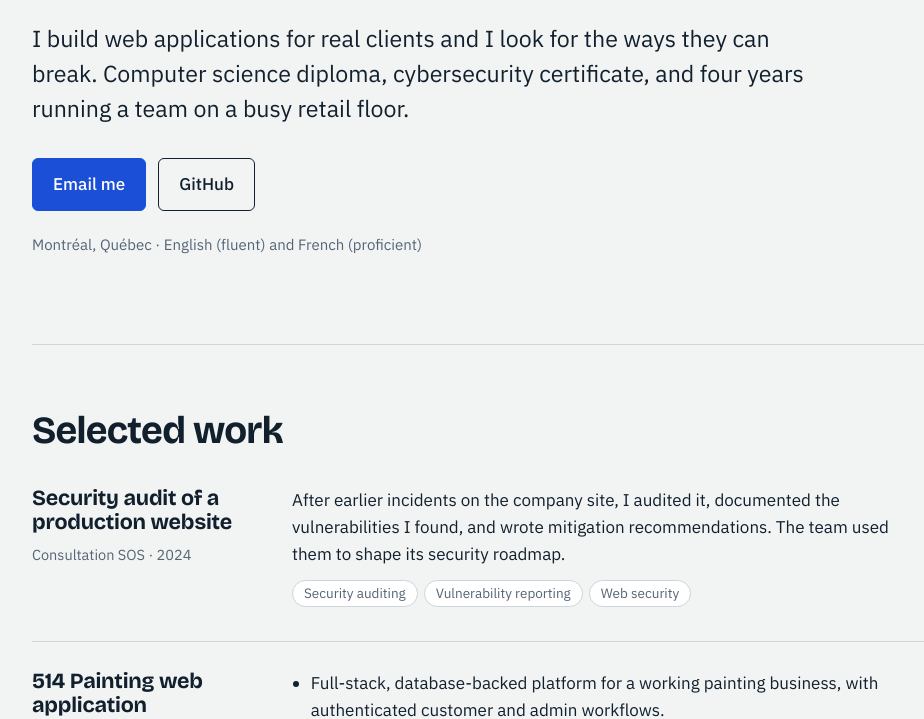
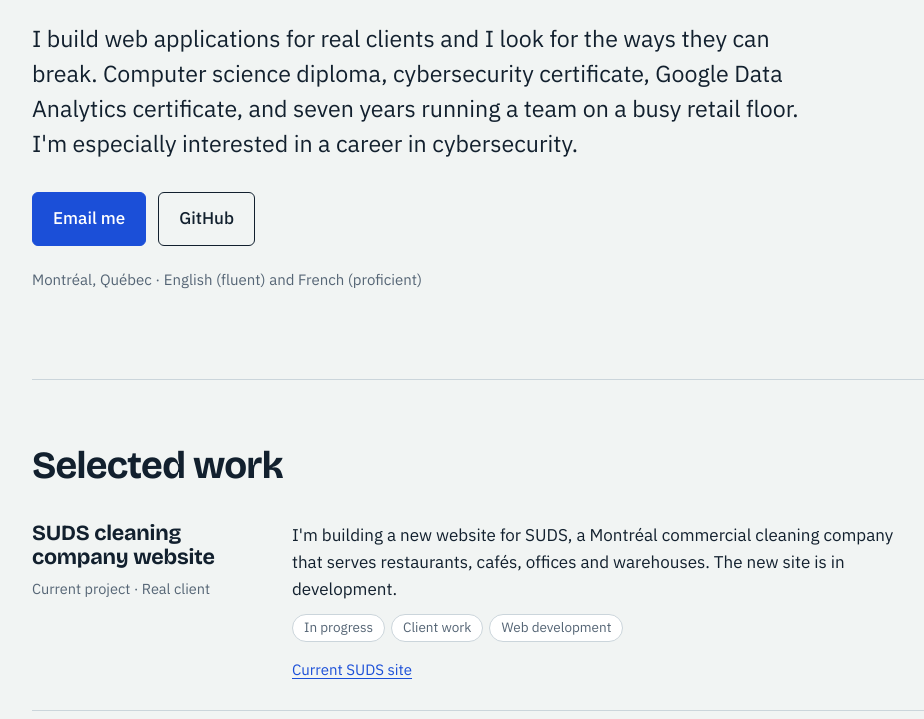
Before and after one commit to GeorgeAthanasatos/GeorgeAthanasatos.github.io, a plain HTML site: page index.html in a window 1280 px wide. Shown: the part 342-1061 px from the top of the page, without its empty margins (152-1076 px from the left). Drawn offline with nearby package versions, Linux system fonts and the light colour scheme.

Commit message:
Add files via upload
1.1

```diff
--- a/index.html
+++ b/index.html
@@ -64,7 +64,7 @@ footer{padding:28px 0 40px;color:var(--muted);font-size:14px}
 
 <header class="hero">
   <h1>George Athanasatos</h1>
-  <p class="pitch">I build web applications for real clients and I look for the ways they can break. Computer science diploma, cybersecurity certificate, and four years running a team on a busy retail floor.</p>
+  <p class="pitch">I build web applications for real clients and I look for the ways they can break. Computer science diploma, cybersecurity certificate, Google Data Analytics certificate, and seven years running a team on a busy retail floor. I'm especially interested in a career in cybersecurity.</p>
   <div class="cta">
     <a class="btn primary" href="mailto:georgeathanasatos13@gmail.com">Email me</a>
     <a class="btn" href="https://github.com/GeorgeAthanasatos" rel="noopener">GitHub</a>
@@ -76,6 +76,18 @@ footer{padding:28px 0 40px;color:var(--muted);font-size:14px}
 <section id="work">
 <div class="wrap">
   <h2>Selected work</h2>
+
+  <article class="row">
+    <div>
+      <h3>SUDS cleaning company website</h3>
+      <div class="meta">Current project · Real client</div>
+    </div>
+    <div>
+      <p>I'm building a new website for SUDS, a Montréal commercial cleaning company that serves restaurants, cafés, offices and warehouses. The new site is in development.</p>
+      <div><span class="tag">In progress</span><span class="tag">Client work</span><span class="tag">Web development</span></div>
+      <div class="links"><a href="https://aessuds.com/" rel="noopener">Current SUDS site</a></div>
+    </div>
+  </article>
 
   <article class="row">
     <div>
@@ -195,8 +207,8 @@ footer{padding:28px 0 40px;color:var(--muted);font-size:14px}
   <dl class="skills">
     <dt>Languages</dt><dd>Java, C#, Python, JavaScript, PHP, HTML/CSS</dd>
     <dt>Systems and tools</dt><dd>Linux/Unix, Git and GitHub, SSH, Bash, OVHcloud, PuTTY, WinSCP</dd>
-    <dt>Domains</dt><dd>Networking, databases, cybersecurity, web development, object-oriented programming</dd>
-    <dt>Education</dt><dd>Concordia University: Urban Planning degree (in progress, 2025 – present)<br>Concordia University: Cybersecurity Certificate (2024 – 2025)<br>Vanier College: Computer Science DCS (2020 – 2024)</dd>
+    <dt>Domains</dt><dd>Networking, databases, cybersecurity, data analytics, web development, object-oriented programming</dd>
+    <dt>Education</dt><dd>Concordia University: Urban Planning degree (in progress, 2025 – present)<br>Concordia University: Cybersecurity Certificate (2024 – 2025)<br>Vanier College: Computer Science DCS (2020 – 2024)<br>Google Data Analytics Certificate</dd>
     <dt>Outside work</dt><dd>Flag football (team captain), recreational soccer, Counter-Strike and esports, comic books</dd>
   </dl>
 </div>
@@ -205,9 +217,10 @@ footer{padding:28px 0 40px;color:var(--muted);font-size:14px}
 <section id="contact" class="contact">
 <div class="wrap">
   <h2>Contact</h2>
-  <p>Open to roles in software development, security and IT. The quickest way to reach me is email.</p>
+  <p>I'm especially interested in cybersecurity, and open to roles in software development and IT. Reach me by email or phone.</p>
   <div class="cta">
     <a class="btn primary" href="mailto:georgeathanasatos13@gmail.com">georgeathanasatos13@gmail.com</a>
+    <a class="btn" href="tel:+15144737471">514-473-7471</a>
     <a class="btn" href="https://github.com/GeorgeAthanasatos" rel="noopener">github.com/GeorgeAthanasatos</a>
   </div>
 </div>
```
